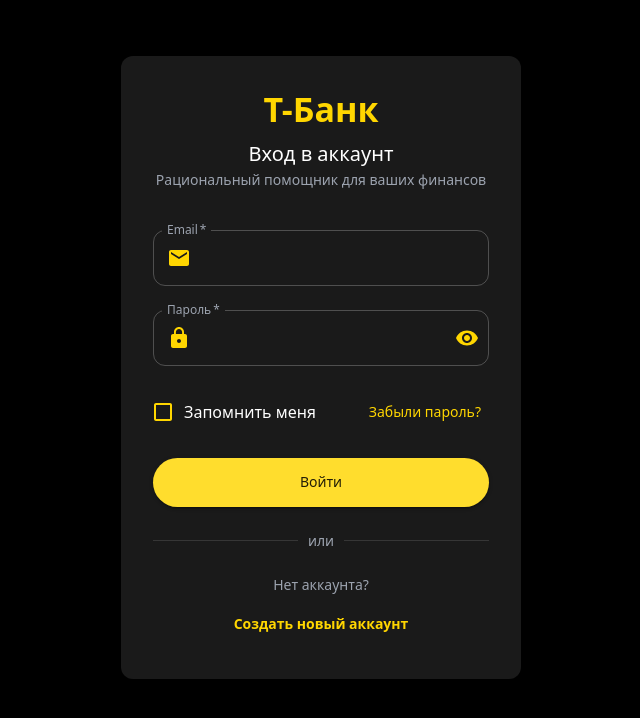
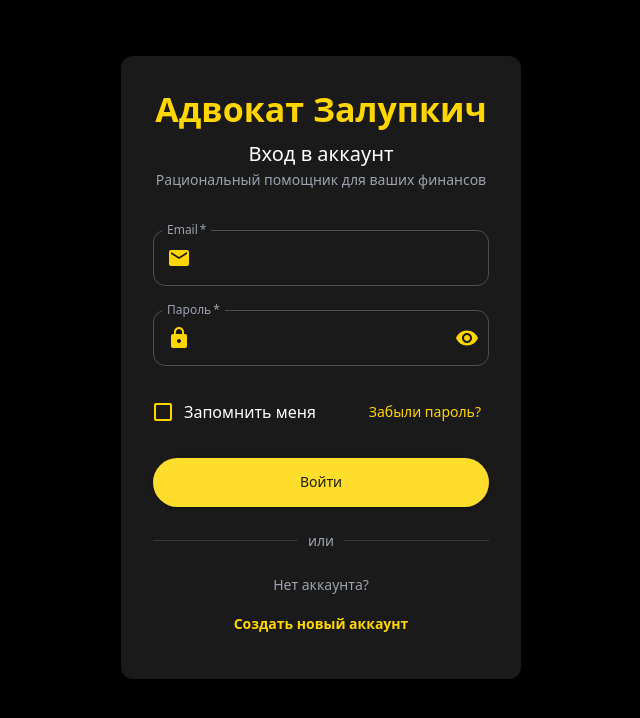
Before and after one commit to PirojochecGG/hakTbank, a React (Vite) app in the folder web/: page /login in a window 1280 px wide. Shown: the top 718 px of the page, without its empty margins (319-959 px from the left). Built offline with nearby package versions, Linux system fonts and the light colour scheme; no server answers.

Commit message:
change name title

```diff
--- a/web/index.html
+++ b/web/index.html
@@ -2,12 +2,18 @@
 <html lang="ru">
   <head>
     <meta charset="UTF-8" />
-    <meta name="viewport" content="width=device-width, initial-scale=1.0, viewport-fit=cover" />
+    <meta
+      name="viewport"
+      content="width=device-width, initial-scale=1.0, viewport-fit=cover"
+    />
     <meta name="theme-color" content="#000000" />
-    <meta name="apple-mobile-web-app-capable" content="yes" />
-    <meta name="apple-mobile-web-app-status-bar-style" content="black-translucent" />
+    <meta name="mobile-web-app-capable" content="yes" />
+    <meta
+      name="apple-mobile-web-app-status-bar-style"
+      content="black-translucent"
+    />
     <meta name="apple-mobile-web-app-title" content="T-Bank" />
-    <title>Рациональный ассистент Т Банк</title>
+    <title>Адвокат Залупкич</title>
   </head>
   <body>
     <div id="root"></div>
--- a/web/src/components/Auth/LoginForm.tsx
+++ b/web/src/components/Auth/LoginForm.tsx
@@ -81,7 +81,7 @@
     >
       <Box sx={{ textAlign: "center", mb: 3 }}>
         <Typography variant="h4" sx={{ color: "#FFD600", fontWeight: 700 }}>
-          Т-Банк
+          Адвокат Залупкич
         </Typography>
         <Typography variant="h6" sx={{ mt: 1, color: "#FFFFFF" }}>
           Вход в аккаунт
--- a/web/src/components/Auth/RegisterForm.tsx
+++ b/web/src/components/Auth/RegisterForm.tsx
@@ -115,7 +115,7 @@
     >
       <Box sx={{ textAlign: "center", mb: 3 }}>
         <Typography variant="h4" sx={{ color: "#FFD600", fontWeight: 700 }}>
-          Т-Банк
+          Адвокат Залупкич
         </Typography>
         <Typography variant="h6" sx={{ mt: 1, color: "#FFFFFF" }}>
           Регистрация
--- a/web/src/components/Layout.tsx
+++ b/web/src/components/Layout.tsx
@@ -43,7 +43,8 @@
   };
 
   const userInitial = user?.nickname?.[0] || user?.email?.[0] || "?";
-  const isAuthPage = location.pathname === "/login" || location.pathname === "/register";
+  const isAuthPage =
+    location.pathname === "/login" || location.pathname === "/register";
 
   return (
     <Box
@@ -186,7 +187,7 @@
       <Box>
         <Box sx={{ mb: 2 }}>
           <Typography variant="h6" sx={{ fontWeight: 700 }}>
-            T-Bank
+            Адвокат Залупкич
           </Typography>
           <Typography variant="caption" color="text.secondary">
             Рациональный ассистент
@@ -275,7 +276,12 @@
           </Stack>
         ) : (
           <Stack spacing={1}>
-            <Button component={NavLink} to="/login" variant="contained" fullWidth>
+            <Button
+              component={NavLink}
+              to="/login"
+              variant="contained"
+              fullWidth
+            >
               Войти
             </Button>
             <Button
@@ -291,7 +297,7 @@
         )}
         <Divider sx={{ mt: 2, mb: 1 }} />
         <Typography variant="caption" color="text.secondary">
-          Сделано для хакатона T-Bank.
+          Сделано для хакатона Адвокат Залупкич.
         </Typography>
       </Box>
     </>
```
